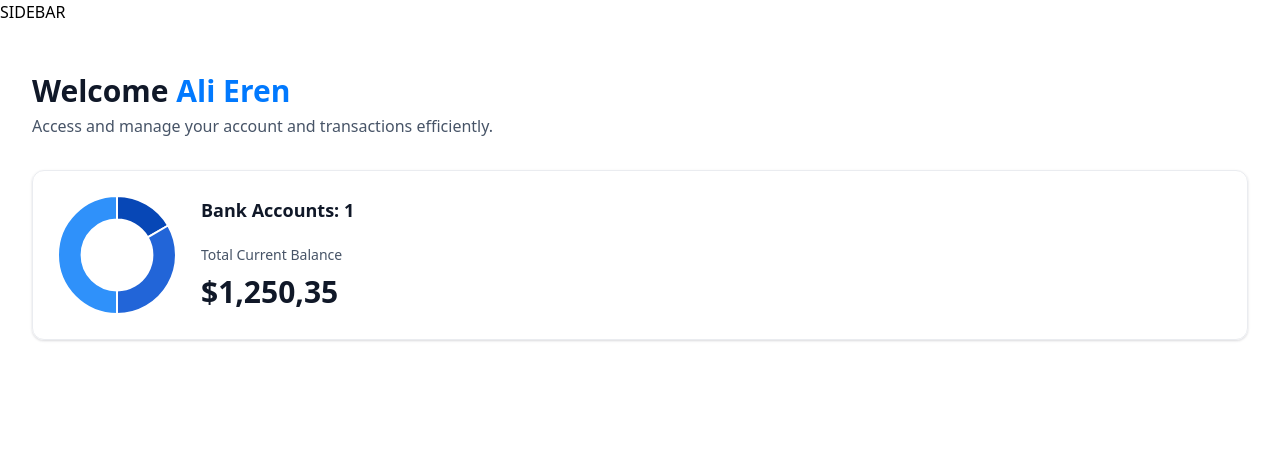
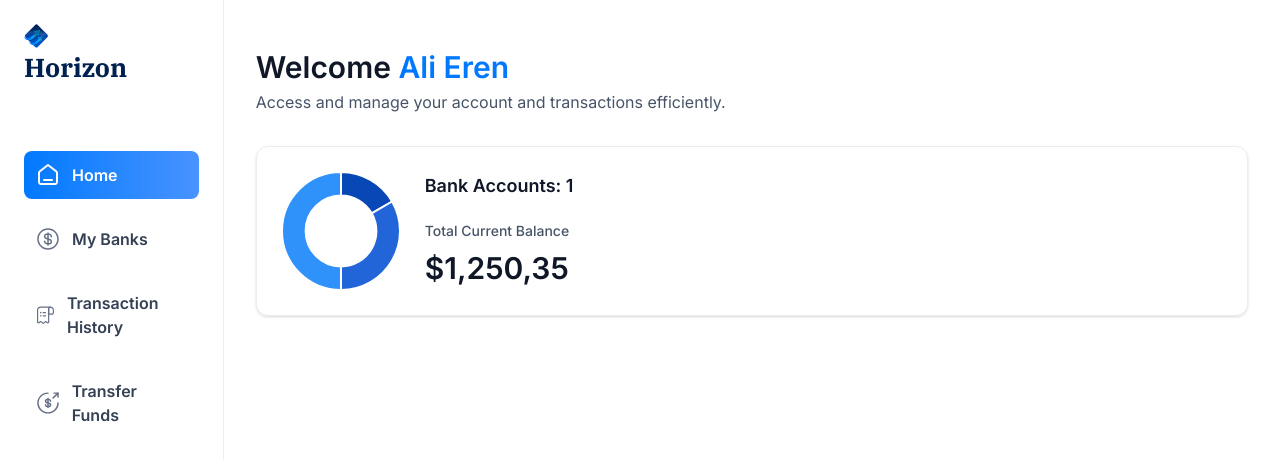
Before and after one commit to Alierenkayhan/Online-Banking-Platform, a Next.js app in the folder online_banking_platform/: page / in a window 1280 px wide. Shown: the top 460 px of the page. Built offline with nearby package versions, Linux system fonts and the light colour scheme.

Commit message:
Work with sidebar

```diff
--- a/online_banking_platform/app/(root)/layout.tsx
+++ b/online_banking_platform/app/(root)/layout.tsx
@@ -1,11 +1,15 @@
+import Sidebar from "@/components/Sidebar";
+
 export default function RootLayout({
     children,
 }: Readonly<{
     children: React.ReactNode;
 }>) {
+
+    const loggedIn = { firstName: "Ali Eren", lastName: "Kayhan" };
     return (
-        <main>
-            SIDEBAR
+        <main className="flex h-screen w-full font-inter">
+            <Sidebar user={loggedIn} />
             {children}
         </main>
     );
--- /dev/null
+++ b/online_banking_platform/components/Sidebar.tsx
@@ -0,0 +1,37 @@
+'use client';
+import { sidebarLinks } from '@/constants'
+import { cn } from '@/lib/utils'
+import Image from 'next/image'
+import Link from 'next/link'
+import { usePathname } from 'next/navigation'
+import React from 'react'
+
+const Sidebar = ({ user }: SiderbarProps) => {
+    const pathname = usePathname();
+    return (
+        <section className='sidebar'>
+            <nav className='flex flex-col gap-4'>
+                <Link href='/' className='mb-12 cursor-pointer items-center gap-2'>
+                    <Image src='/icons/logo.svg' width={34} height={34} alt='Horizon logo' className='size-[24px] max-xl:size-14' />
+                    <h1 className='sidebar-logo'>Horizon</h1>
+                </Link>
+
+                {sidebarLinks.map((item) => {
+                    const isActive = pathname === item.route || pathname.startsWith(`${item.route}/`);
+
+                    return (
+                        <Link href={item.route} key={item.label} className={cn('sidebar-link', { 'bg-bank-gradient': isActive })}>
+                            <div className='relative size-6'>
+                                <Image src={item.imgURL} alt={item.label} fill className={cn({ 'brightness-[3] invert-0': isActive })} />
+                            </div>
+                            <p className={cn('sidebar-label', { '!text-white': isActive })}>{item.label}</p>
+                        </Link>
+                    )
+                })
+                }
+            </nav>
+        </section >
+    )
+}
+
+export default Sidebar
```
